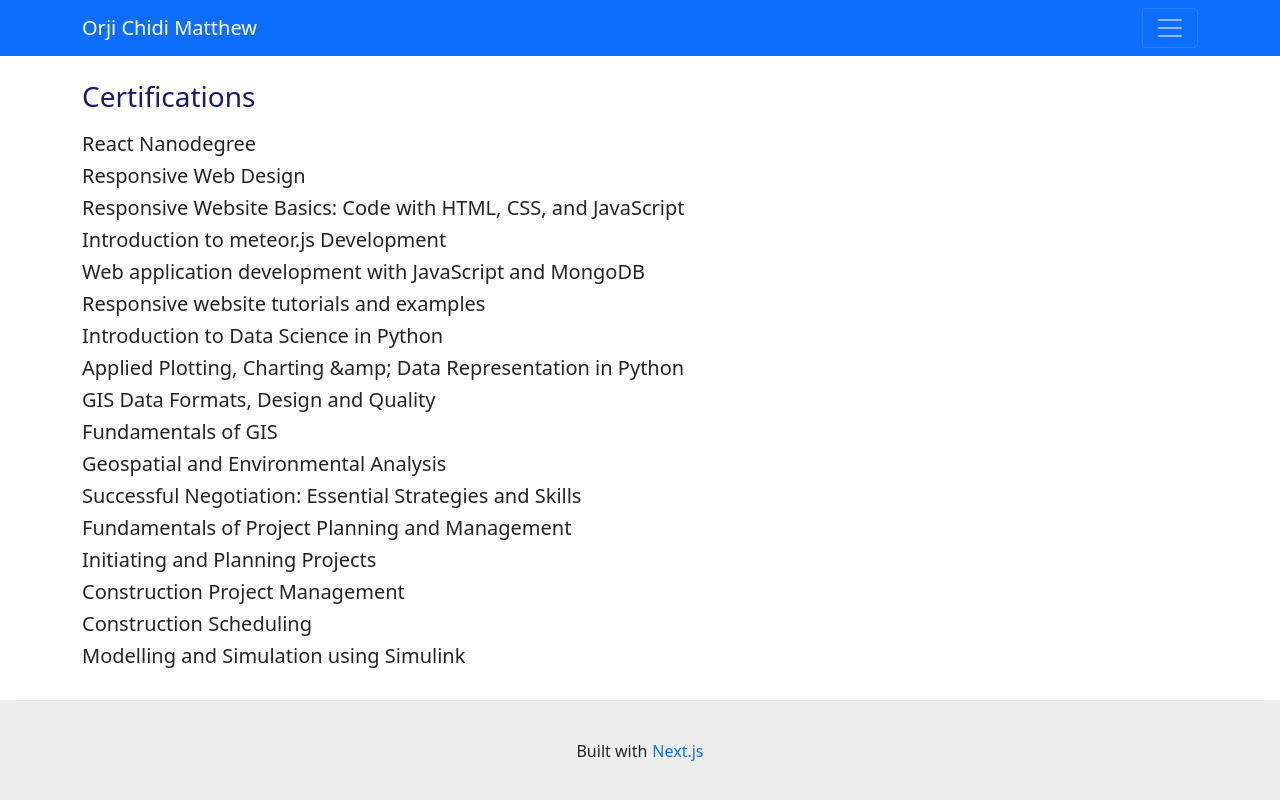
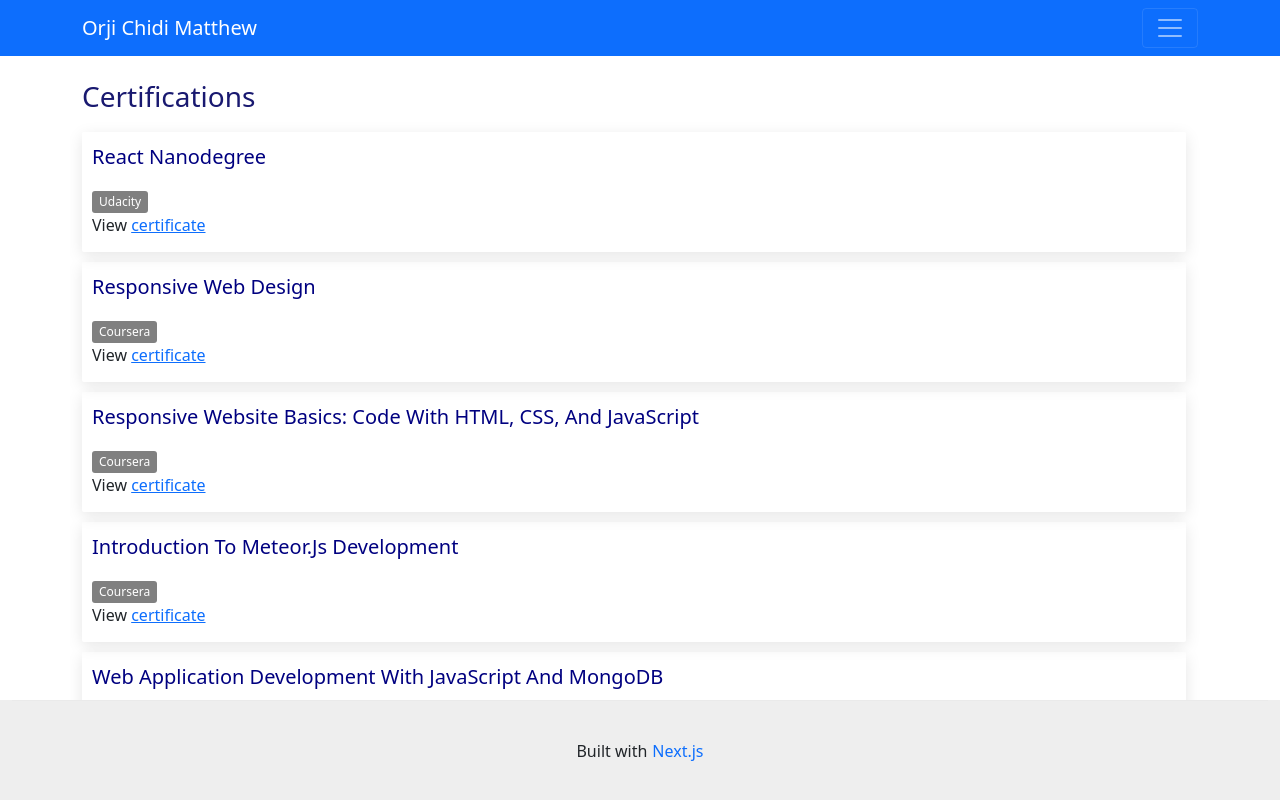
Before and after one commit to chidimo/portfolio, a Next.js app: page /certifications in a window 1280 px wide. Built offline with nearby package versions, Linux system fonts and the light colour scheme.

Commit message:
feat: build certifications

```diff
--- a/components/CertificationsComponent.js
+++ b/components/CertificationsComponent.js
@@ -1,7 +1,7 @@
 import Container from "react-bootstrap/Container";
 
 import { myCertifications } from "../data/certifications";
-import styles from './CertificationsComponent.module.scss'
+import styles from "./CertificationsComponent.module.scss";
 
 export const CertificationsComponent = () => {
   return (
@@ -9,11 +9,50 @@ export const CertificationsComponent = () => {
       <h3 className="page_title">Certifications</h3>
 
       {myCertifications.map((ct, idx) => {
-        const { title } = ct;
+        const { title, platform, certificate } = ct;
+
+        const iversityURL = "https://iversity.org/verify";
+        const udacityURL = "https://graduation.udacity.com/confirm";
+        const courseraURL =
+          "https://www.coursera.org/account/accomplishments/verify";
+
+        let certificationLink = "";
+        switch (platform) {
+          case "Udacity":
+            certificationLink = `${udacityURL}/${certificate}`;
+            break;
+          case "Coursera":
+            certificationLink = `${courseraURL}/${certificate}`;
+            break;
+          case "Iversity":
+            certificationLink = `${iversityURL}/${certificate}`;
+            break;
+          default:
+            break;
+        }
+
+        const platformClassName = ["chip", "greyBg"].join(" ");
 
         return (
-          <div key={idx}>
-            <h5>{title}</h5>
+          <div key={idx} className={styles.single_cert_parent_container}>
+            <p className={styles.single_cert_title}>{title}</p>
+
+            <div>
+              <span className={platformClassName}>{platform}</span>
+            </div>
+
+            <div className={["mb_5"].join(" ")}>
+              <span>
+                View{" "}
+                <a
+                  href={certificationLink}
+                  target="_blank"
+                  rel="noopener noreferrer"
+                >
+                  certificate
+                </a>
+              </span>
+            </div>
           </div>
         );
       })}
--- a/components/CertificationsComponent.module.scss
+++ b/components/CertificationsComponent.module.scss
@@ -0,0 +1,16 @@
+.single_cert_parent_container {
+  padding: 10px;
+  margin-bottom: 10px;
+  border-radius: 2px;
+  box-shadow: 0 4px 16px rgba(0, 0, 0, 0.1);
+}
+
+.single_cert_title {
+  color: navy;
+  font-size: 20px;
+  text-transform: capitalize;
+
+  p {
+    margin: 0;
+  }
+}
--- a/components/ScrollToTop.js
+++ b/components/ScrollToTop.js
@@ -1,18 +1,18 @@
-import { useState, useEffect } from 'react';
-import PropTypes from 'prop-types';
+import { useState, useEffect } from "react";
+import PropTypes from "prop-types";
 
 // https://dev.to/prnvbirajdar/react-hooks-component-to-smooth-scroll-to-the-top-35fd
 
 export const ScrollToTop = (props) => {
   const { visibilityOffset } = props;
-  const [ isVisible, setIsVisible ] = useState(false);
+  const [isVisible, setIsVisible] = useState(false);
 
   // Top: 0 takes us all the way back to the top of the page
   // Behavior: smooth keeps it smooth!
   const scrollToTop = () => {
     window.scrollTo({
       top: 0,
-      behavior: 'smooth',
+      behavior: "smooth",
     });
   };
 
@@ -26,24 +26,26 @@ export const ScrollToTop = (props) => {
       }
     };
 
-    window.addEventListener('scroll', toggleVisibility);
+    window.addEventListener("scroll", toggleVisibility);
 
-    return () => window.removeEventListener('scroll', toggleVisibility);
-  }, [ visibilityOffset ]);
+    return () => window.removeEventListener("scroll", toggleVisibility);
+  }, [visibilityOffset]);
 
   return (
     <div
       style={{
-        position: 'fixed',
-        bottom: '10px',
-        right: '6px',
-        color: '#434B95',
-        fontSize: '60px',
-        fontWeight: 'bold',
+        position: "fixed",
+        bottom: "10px",
+        right: "6px",
+        color: "#434B95",
+        fontSize: "60px",
+        fontWeight: "bold",
+        cursor: "pointer",
+        background: 'red'
       }}
     >
       {isVisible && (
-        <div onClick={scrollToTop} className="pointer">
+        <div onClick={scrollToTop} className="pointer scroll_to_top">
           <p>&#8593;</p>
         </div>
       )}
--- a/components/SideNavigation.js
+++ b/components/SideNavigation.js
@@ -21,7 +21,7 @@ export const SideNavigation = () => {
 
       <LinkItem href="/certifications" title="My Certifications" />
 
-      <LinkItem href="/blog" title="Blog" />
+      <LinkItem href="/blog" title="Blog" disabled/>
     </Nav>
   );
 };
--- a/data/certifications.js
+++ b/data/certifications.js
@@ -2,118 +2,118 @@
 export const myCertifications = [
   {
     relevance: 1,
-    platform: 'udacity',
+    platform: 'Udacity',
     title: 'React Nanodegree',
     about: 'build web and mobile apps with react, redux, and react native',
     certificate: '2K6692SR',
   },
   {
     relevance: 1,
-    platform: 'coursera',
+    platform: 'Coursera',
     title: 'Responsive Web Design',
     about: '',
     certificate: '6MDY43NVV2PM',
   },
   {
     relevance: 1,
-    platform: 'coursera',
+    platform: 'Coursera',
     title: 'Responsive Website Basics: Code with HTML, CSS, and JavaScript',
     about: '',
     certificate: 'AGZNK75GE598',
   },
   {
-    platform: 'coursera',
+    platform: 'Coursera',
     relevance: 1,
     title: 'Introduction to meteor.js Development',
     about: '',
     certificate: 'V9QLMYSVNGMU',
   },
   {
-    platform: 'coursera',
+    platform: 'Coursera',
     relevance: 1,
     title: 'Web application development with JavaScript and MongoDB',
     about: '',
     certificate: 'TJL85PR5E5DF',
   },
   {
-    platform: 'coursera',
+    platform: 'Coursera',
     relevance: 1,
     title: 'Responsive website tutorials and examples',
     about: '',
     certificate: 'KMGFAXY22M4H',
   },
   {
-    platform: 'coursera',
+    platform: 'Coursera',
     relevance: 2,
     title: 'Introduction to Data Science in Python',
     about: '',
     certificate: 'X6A6QRBLUW2Q',
   },
   {
-    platform: 'coursera',
+    platform: 'Coursera',
     relevance: 2,
     title: 'Applied Plotting, Charting &amp; Data Representation in Python',
     about: '',
     certificate: 'DUWUTBMZY3SR',
   },
   {
-    platform: 'coursera',
+    platform: 'Coursera',
     relevance: 3,
     title: 'GIS Data Formats, Design and Quality',
     about: '',
     certificate: 'XYZS2T3AAPTR',
   },
   {
-    platform: 'coursera',
+    platform: 'Coursera',
     relevance: 3,
     title: 'Fundamentals of GIS',
     about: '',
     certificate: '7U44SUBPYZWG',
   },
   {
-    platform: 'coursera',
+    platform: 'Coursera',
     relevance: 3,
     title: 'Geospatial and Environmental Analysis',
     about: '',
     certificate: 'BECZDCJZ26SC',
   },
   {
-    platform: 'coursera',
+    platform: 'Coursera',
     relevance: 1,
     title: 'Successful Negotiation: Essential Strategies and Skills',
     about: '',
     certificate: 'V7MH7XK5EK7Q',
   },
   {
-    platform: 'coursera',
+    platform: 'Coursera',
     relevance: 4,
     title: 'Fundamentals of Project Planning and Management',
     about: '',
     certificate: 'Y5QNPW4J7KPD',
   },
   {
-    platform: 'coursera',
+    platform: 'Coursera',
     relevance: 4,
     title: 'Initiating and Planning Projects',
     about: '',
     certificate: 'B8HYXRYVVVB4',
   },
   {
-    platform: 'coursera',
+    platform: 'Coursera',
     relevance: 4,
     title: 'Construction Project Management',
     about: '',
     certificate: '2QE4KL6QT2CN',
   },
   {
-    platform: 'coursera',
+    platform: 'Coursera',
     relevance: 4,
     title: 'Construction Scheduling',
     about: '',
     certificate: '2JSFQKYUAFKW',
   },
   {
-    platform: 'iversity',
+    platform: 'Iversity',
     relevance: 4,
     title: 'Modelling and Simulation using Simulink',
     about: '',
--- a/pages/_app.js
+++ b/pages/_app.js
@@ -7,6 +7,7 @@ import "../styles/globals.css";
 import Head from "next/head";
 import Container from "react-bootstrap/Container";
 import styles from "./_app.module.scss";
+import { ScrollToTop } from "../components/ScrollToTop";
 
 function MyApp({ Component, pageProps }) {
   return (
@@ -35,6 +36,7 @@ function MyApp({ Component, pageProps }) {
         </Container>
         <Footer />
         <Sidebar />
+        {/* <ScrollToTop /> */}
       </Container>
     </Provider>
   );
--- a/styles/globals.css
+++ b/styles/globals.css
@@ -19,3 +19,37 @@ a {
   padding: 10px 0;
   color: midnightblue;
 }
+
+.mb_5 {
+  margin-bottom: 5px;
+}
+
+.pointer {
+  cursor: pointer;
+}
+
+span.chip {
+  font-size: 12px;
+  padding: 2px 7px;
+  border-radius: 3px;
+  display: inline-block;
+  margin-right: 5px;
+}
+
+.chip.blueBg {
+  background-color: #07f;
+  color: #fff;
+}
+
+.chip.lightGreyBg {
+  background-color: lightgrey;
+}
+
+.chip.greyBg {
+  background-color: grey;
+  color: white;
+}
+
+.chip.selected_stack {
+  border: 1px solid goldenrod;
+}
```
Also changed, not shown: components/PortfolioComponent.js (+38 -22 lines), components/PortfolioComponent.module.scss (+2 -28 lines).
